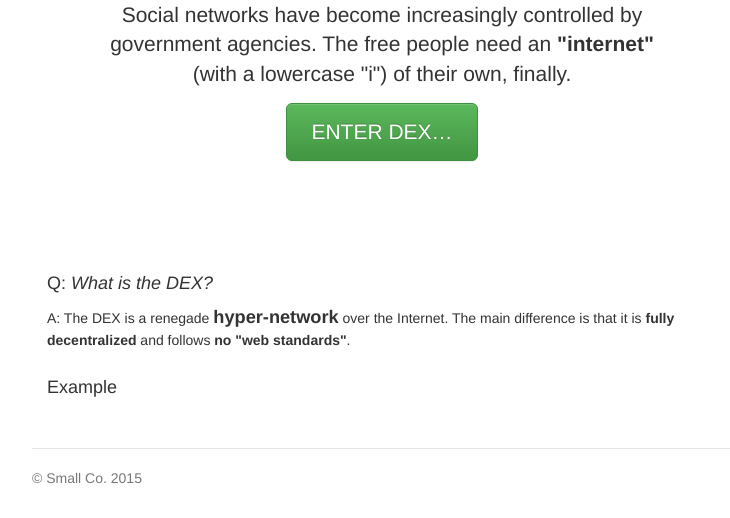
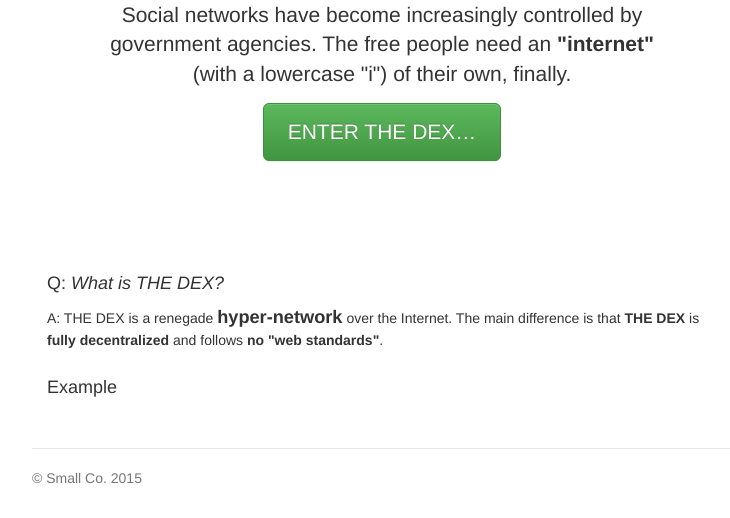
Before and after one commit to carlos8f/webdex, a website with bundled scripts: page app/index.html in a window 1280 px wide. Shown: the part 357-875 px from the top of the page, without its empty margins (258-988 px from the left). Built offline with nearby package versions, Linux system fonts and the light colour scheme; a script that the page names is missing.

Commit message:
capitalize

```diff
--- a/app/index.html
+++ b/app/index.html
@@ -25,13 +25,13 @@
       <div class="jumbotron">
         <h1>Liberate the Internet.</h1>
         <p class="lead">We support free and open <strong>decentralized</strong> communication. Social networks have become increasingly controlled by government agencies. The free people need an <strong>"internet"</strong> (with a lowercase "i") of their own, finally.</p>
-        <p><a class="btn btn-lg btn-success" href="#" role="button" id="enter-dex">ENTER DEX&hellip;</a></p>
+        <p><a class="btn btn-lg btn-success" href="#" role="button" id="enter-dex">ENTER THE DEX&hellip;</a></p>
       </div>
 
       <div class="row marketing">
         <div class="col-lg-12">
-          <h4>Q: <em>What is the DEX?</em></h4>
-          <p>A: The DEX is a renegade <strong style="font-size:1.3em">hyper-network</strong> over the Internet. The main difference is that it is <strong>fully decentralized</strong> and follows <strong>no "web standards"</strong>.</p>
+          <h4>Q: <em>What is THE DEX?</em></h4>
+          <p>A: THE DEX is a renegade <strong style="font-size:1.3em">hyper-network</strong> over the Internet. The main difference is that <strong>THE DEX</strong> is <strong>fully decentralized</strong> and follows <strong>no "web standards"</strong>.</p>
           <h4>Example</h4>
           <script>
           YUI().use('node', 'event', function (Y) {
```
